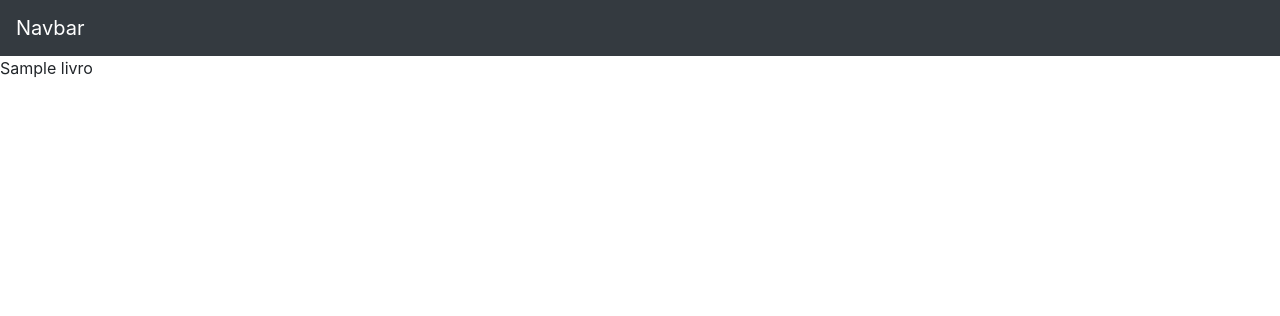
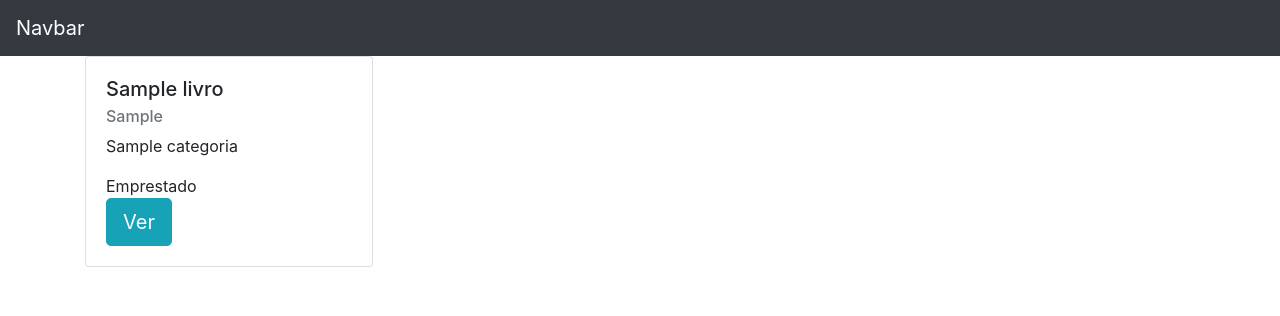
Before and after one commit to nogueirarcz/proj-lib, a Django app: template app_livro/templates/home.html in a window 1280 px wide. Shown: the top 316 px of the page. Run offline with Django 5.2, Linux system fonts and the light colour scheme; the template is opened without the code that fills it: values that come from a table or form of the project are taken from there, others are empty; tables that the repository leaves empty hold one stand-in row (values such as "Sample post"); some libraries are stand-ins or nearby versions.

Commit message:
Personalizando card na página de livros de um usuário

```diff
--- a/app_livro/templates/home.html
+++ b/app_livro/templates/home.html
@@ -2,10 +2,31 @@
 
 {% block 'content' %}
 
-    {% for livro in livros %}
+    <div class="container">
+        {% for livro in livros %}
+        <div class="row">
 
-        {{livro}}
+            <div class="col-md">
+                <div class="card" style="width: 18rem;">
+                    <div class="card-body">
+                        <h5 class="card-title">{{livro.nome}}</h5>
+                        <h6 class="card-subtitle mb-2 text-muted">{{livro.autor}}</h6>
+                        <p class="card-text">{{livro.categoria}}</p>
+                        {%if livro.emprestado%}
+                            Emprestado
+                        {% else %}
+                            Disponível
+                        {%endif%}
 
-    {% endfor %}
+                        <br>
+                        <button class="btn btn-lg btn-info">Ver</button>
+                    </div>
+                </div>
+            </div>
+
+        </div>
+        {% endfor %}
+    </div>
+
 
 {% endblock 'content' %}
```
